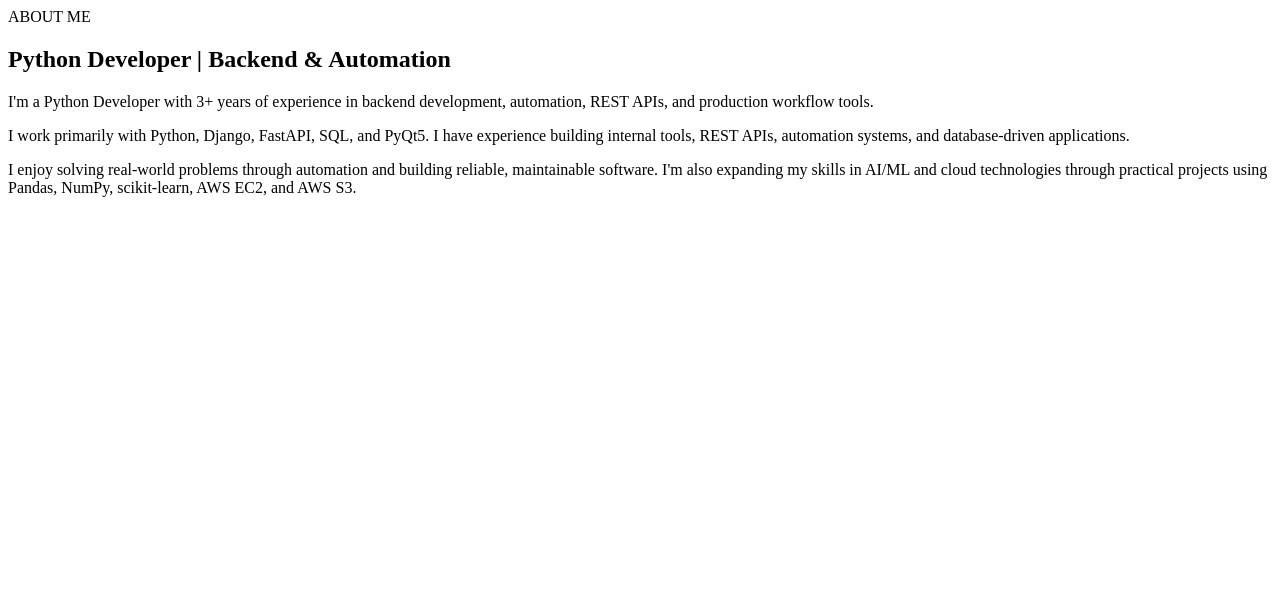
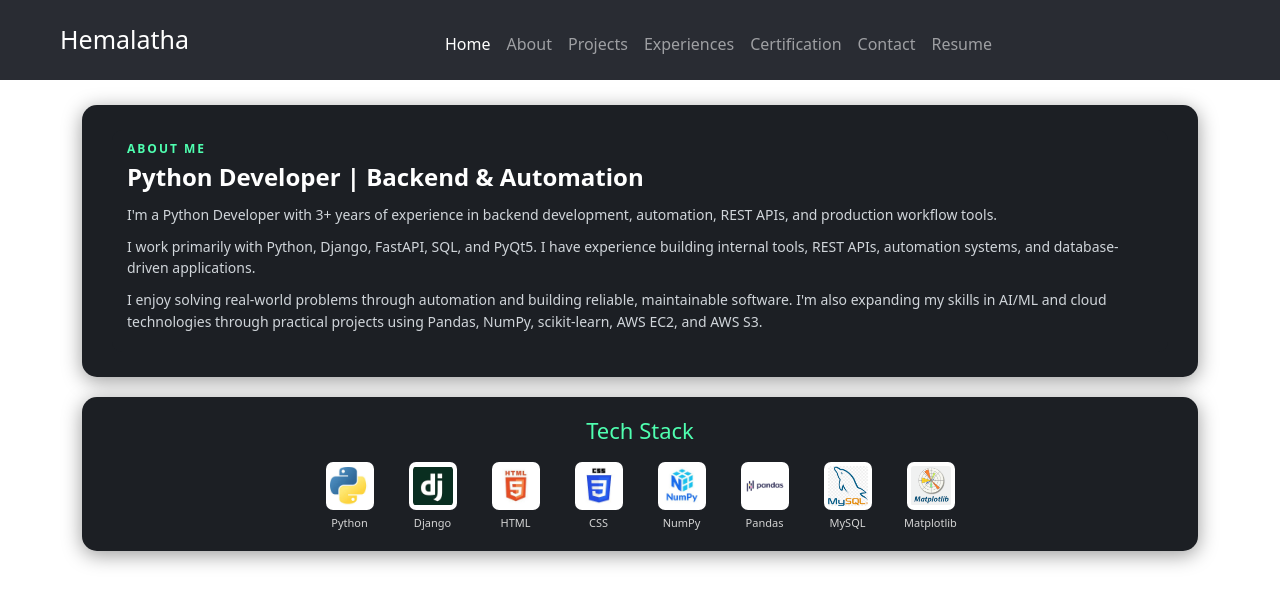
Before and after one commit to HemaLatha-2311/Portfolio, a Django app: page /about/ in a window 1280 px wide. Shown: the top 605 px of the page. Run offline with Django 5.2, Linux system fonts and the light colour scheme.

Commit message:
Update about.html

```diff
--- a/resume/templates/about.html
+++ b/resume/templates/about.html
@@ -1,3 +1,8 @@
+{% extends "base.html" %}
+{% load static %}
+
+{% block content1 %}
+
 <div class="about-section">
 
     <div class="about-text">
@@ -30,3 +35,62 @@
     </div>
 
 </div>
+
+
+<!-- =========================
+     TECH STACK
+     ========================= -->
+
+<div class="tech-stack-section">
+
+    <h2 class="text-center tech-stack-title">
+        Tech Stack
+    </h2>
+
+    <div class="tech-stack-container">
+
+        <div class="tech-item">
+            <img src="{% static 'images/py.jpg' %}" alt="Python">
+            <span>Python</span>
+        </div>
+
+        <div class="tech-item">
+            <img src="{% static 'images/django.png' %}" alt="Django">
+            <span>Django</span>
+        </div>
+
+        <div class="tech-item">
+            <img src="{% static 'images/html.jpg' %}" alt="HTML">
+            <span>HTML</span>
+        </div>
+
+        <div class="tech-item">
+            <img src="{% static 'images/css.jpg' %}" alt="CSS">
+            <span>CSS</span>
+        </div>
+
+        <div class="tech-item">
+            <img src="{% static 'images/numpy.jpg' %}" alt="NumPy">
+            <span>NumPy</span>
+        </div>
+
+        <div class="tech-item">
+            <img src="{% static 'images/pandas.png' %}" alt="Pandas">
+            <span>Pandas</span>
+        </div>
+
+        <div class="tech-item">
+            <img src="{% static 'images/mysql.png' %}" alt="MySQL">
+            <span>MySQL</span>
+        </div>
+
+        <div class="tech-item">
+            <img src="{% static 'images/matplotlib.png' %}" alt="Matplotlib">
+            <span>Matplotlib</span>
+        </div>
+
+    </div>
+
+</div>
+
+{% endblock content1 %}
```
